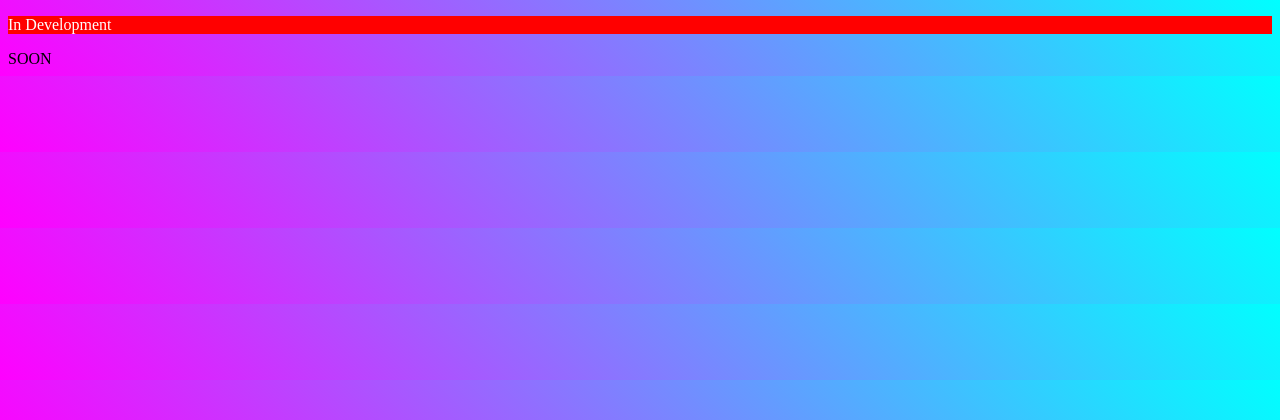
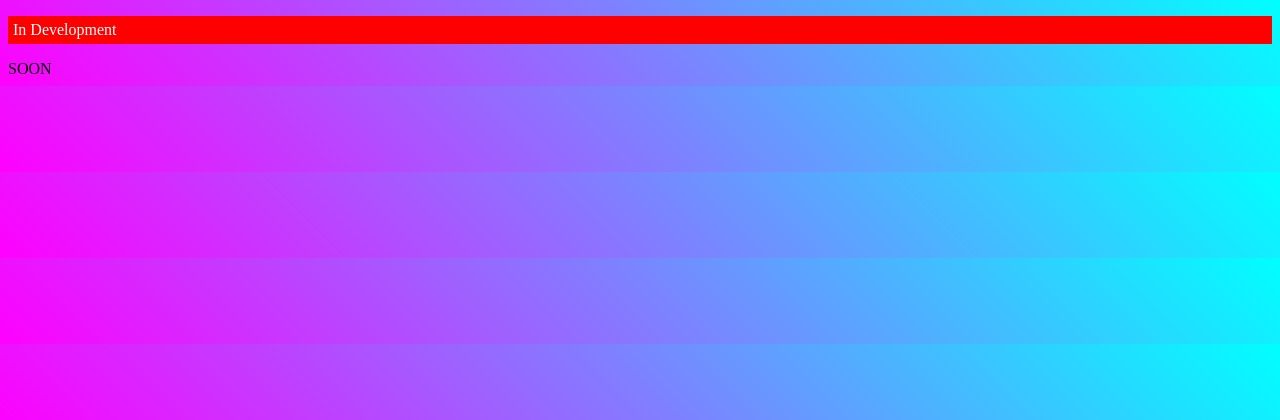
Before and after one commit to Joey360/6445-Web, a PHP site: page / in a window 1280 px wide. Shown: the top 420 px of the page. Run offline with PHP 8.4, Linux system fonts and the light colour scheme.

Commit message:
Update Main.css

```diff
--- a/Main.css
+++ b/Main.css
@@ -1,6 +1,8 @@
 p {
   background: red;
   color: white;
+  border: 5px solid red;
+  size: 15px;
 }
 html {
   background: linear-gradient(45deg, rgba(255,0,255,1) 0%, rgba(0,255,255,1) 100%);
@@ -8,4 +10,5 @@ html {
 p:hover{
   height:1000px;
   width:1000px;
+  size:500px;
 }
```
